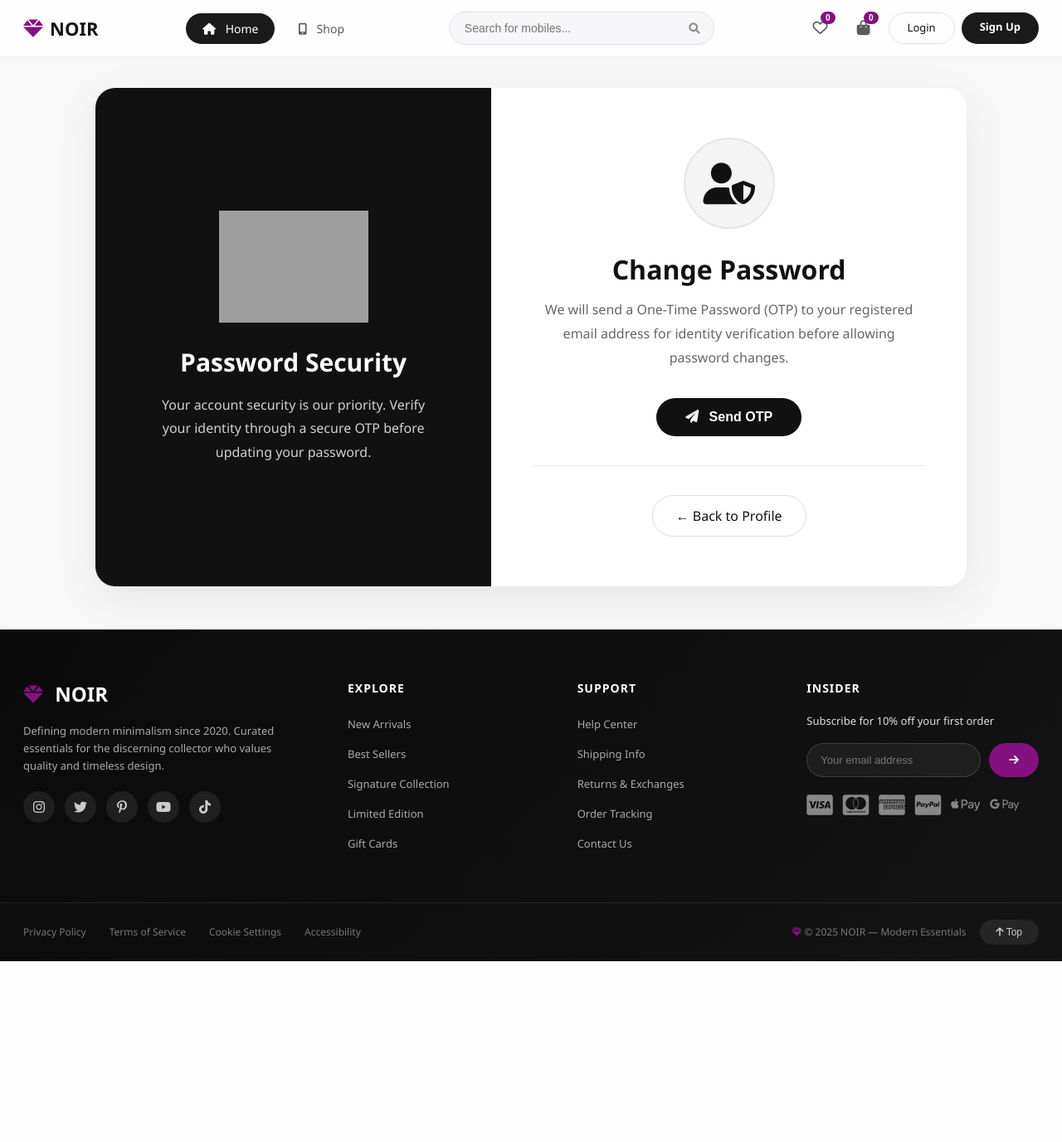
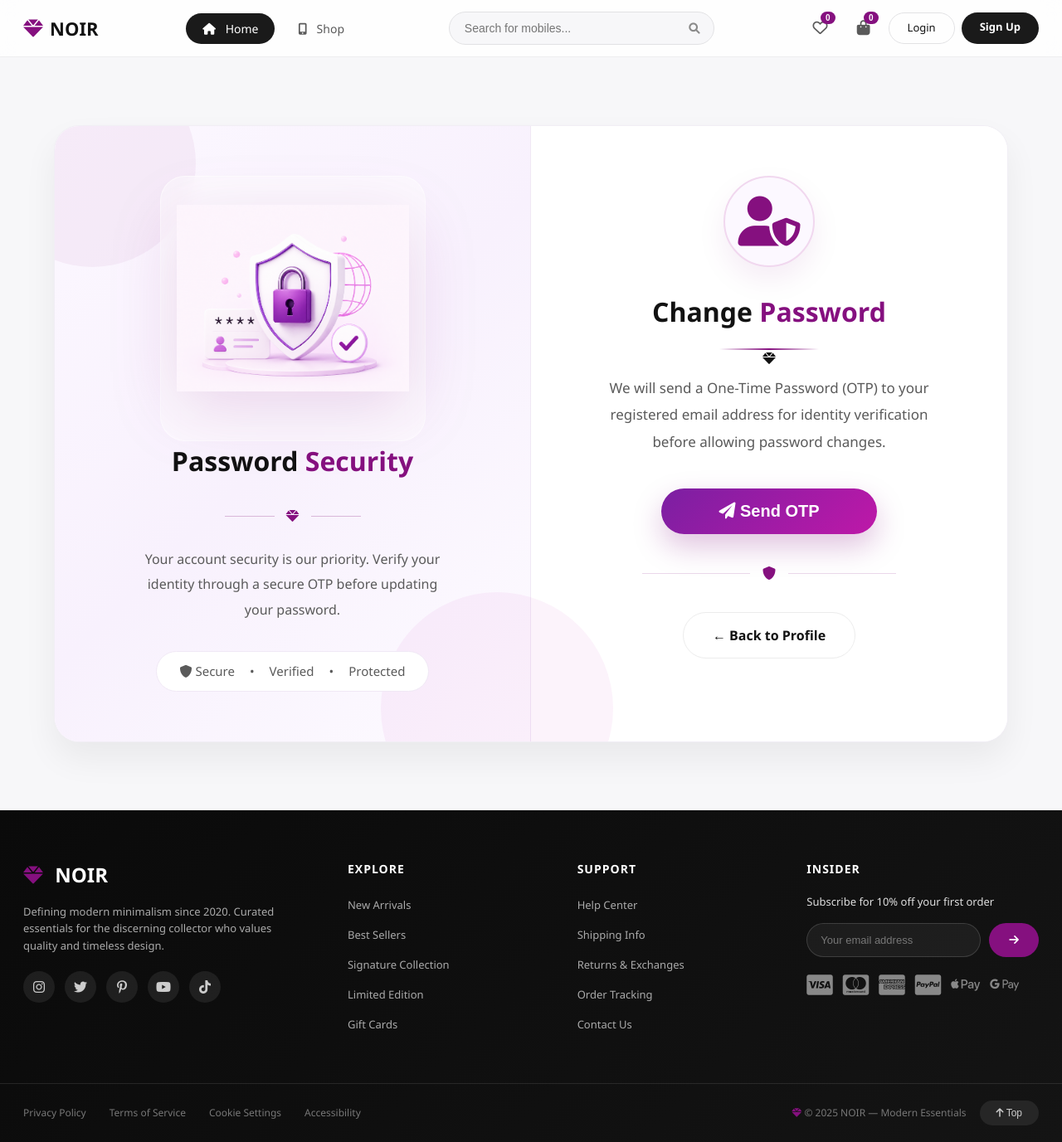
Before and after one commit to vinaykalwala/Ecommerce, a Django app: template templates/accounts/change_password_request.html in a window 1280 px wide. Shown: the whole page at 83% size. Before the commit the page ends 1159 px from the top, so only its background shows below. Run offline with Django 5.2, Linux system fonts and the light colour scheme; the template is opened without the code that fills it, so the values that code supplies are empty; grey boxes are pictures that could not be loaded.

Commit message:
chnge pw rqt page

```diff
--- a/templates/accounts/change_password_request.html
+++ b/templates/accounts/change_password_request.html
@@ -2,167 +2,358 @@
 {% block title %}Change Password{% endblock %}
 
 {% block content %}
+{% load static %}
 
 <style>
     body {
         margin: 0;
-        background: #f8f8f8;
+        background: #f7f7f9;
         font-family: 'Segoe UI', sans-serif;
     }
 
     .password-wrapper {
-    min-height: auto;
-    display: flex;
-    justify-content: center;
-    align-items: flex-start;
-    padding: 10px 20px 20px;
-    margin-top: -5px; /* value adjust cheyyi */
-}
+        display: flex;
+        justify-content: center;
+        align-items: flex-start;
+        padding: 50px 20px;
+    }
 
     .premium-card {
         width: 100%;
-        max-width: 1050px;
+        max-width: 1150px;
         background: #fff;
-        border-radius: 24px;
+        border-radius: 30px;
         overflow: hidden;
-        box-shadow: 0 15px 50px rgba(0, 0, 0, 0.08);
+        border: 1px solid #f1eef5;
+        box-shadow: 0 20px 40px rgba(0, 0, 0, .06);
     }
 
     .card-layout {
         display: grid;
-        grid-template-columns: 1fr 1.2fr;
+        grid-template-columns: 1fr 1fr;
+    }
+
+    /* LEFT PANEL */
+
+    .left-side {
+        position: relative;
+        background: linear-gradient(135deg,
+                #fcf8ff 0%,
+                #f8f1fd 50%,
+                #fdfbff 100%);
+
+        padding: 60px 40px;
+        text-align: center;
+        border-right: 1px solid #f0e8f5;
     }
 
     .left-side {
-        background: #111;
-        color: white;
-        padding: 60px 40px;
-        text-align: center;
         display: flex;
         flex-direction: column;
         justify-content: center;
         align-items: center;
     }
 
-    .left-side img {
-        width: 180px;
+    .left-side::before {
+        content: "";
+        position: absolute;
+        top: -80px;
+        left: -80px;
+        width: 250px;
+        height: 250px;
+        border-radius: 50%;
+        background: rgba(133, 16, 127, .05);
+    }
+
+    .left-side::after {
+        content: "";
+        position: absolute;
+        bottom: -100px;
+        right: -100px;
+        width: 280px;
+        height: 280px;
+        border-radius: 50%;
+        background: rgba(190, 24, 168, .05);
+    }
+
+    .security-image {
+        width: 280px;
+        position: relative;
+        z-index: 2;
         margin-bottom: 25px;
+
+        filter:
+            drop-shadow(0 20px 40px rgba(133, 16, 127, .15));
     }
 
     .left-side h2 {
-        font-size: 30px;
+        font-size: 32px;
+        font-weight: 800;
         margin-bottom: 15px;
-        font-weight: 700;
+        color: #121212;
+    }
+
+    .left-side h2 span {
+        color: #85107f;
     }
 
     .left-side p {
-        color: #d0d0d0;
-        line-height: 1.8;
-        max-width: 320px;
+        color: #5a5a5a;
+        line-height: 1.9;
+        max-width: 380px;
+        margin: auto;
+        font-size: 16px;
     }
 
+
+
+    /* RIGHT PANEL */
+
     .right-side {
-        padding: 60px 50px;
+        padding: 60px;
         text-align: center;
+        background: white;
     }
 
     .shield-circle {
         width: 110px;
         height: 110px;
-        background: #f4f4f4;
         border-radius: 50%;
-        margin: 0 auto 25px;
+        background: #fcf8ff;
+        border: 2px solid #f1d8ef;
+        margin: 0 auto 30px;
+
         display: flex;
+        justify-content: center;
         align-items: center;
-        justify-content: center;
-        border: 2px solid #e5e5e5;
+
+        box-shadow:
+            0 15px 35px rgba(133, 16, 127, .08);
     }
 
     .shield-circle i {
-        font-size: 50px;
-        color: #111;
+        font-size: 60px;
+        color: #85107f;
     }
 
     .page-title {
         font-size: 32px;
-        color: #111;
-        margin-bottom: 10px;
-        font-weight: 700;
+        font-weight: 800;
+        margin-bottom: 20px;
+        color: #121212;
+    }
+
+    .page-title span {
+        color: #85107f;
+    }
+
+    .title-divider {
+        width: 120px;
+        height: 3px;
+        background: linear-gradient(90deg,
+                transparent,
+                #85107f,
+                transparent);
+        margin: 15px auto 30px;
     }
 
     .description {
-        color: #666;
-        line-height: 1.8;
-        max-width: 500px;
+        color: #5a5a5a;
+        line-height: 1.9;
+        max-width: 420px;
         margin: auto;
-        margin-bottom: 35px;
+        margin-bottom: 40px;
+        font-size: 17px;
     }
 
     .send-btn {
-        background: #111;
+        border: none;
+        cursor: pointer;
+
+        background: linear-gradient(135deg,
+                #7b1fa2,
+                #be18a8);
+
         color: white;
-        border: none;
-        padding: 14px 35px;
-        border-radius: 50px;
-        font-size: 16px;
-        font-weight: 600;
-        cursor: pointer;
+        font-size: 20px;
+        font-weight: 700;
+        width: 260px;
+        height: 55px;
+        border-radius: 60px;
+
+        box-shadow:
+            0 15px 35px rgba(133, 16, 127, .25);
+
         transition: .3s;
     }
 
     .send-btn:hover {
-        background: #000;
-        transform: translateY(-3px);
-    }
-
-    .send-btn i {
-        margin-right: 8px;
+        transform: translateY(-4px);
     }
 
     .divider {
-        width: 100%;
+        margin: 40px 0;
         height: 1px;
-        background: #e5e5e5;
-        margin: 35px 0;
+        background: #ececec;
     }
 
     .cancel-btn {
         display: inline-block;
         text-decoration: none;
-        color: #111;
-        border: 1px solid #ddd;
-        padding: 12px 28px;
+
+        background: white;
+        color: #121212;
+
+        border: 1px solid #ececec;
         border-radius: 50px;
+
+        padding: 15px 35px;
+
+        font-weight: 600;
+
         transition: .3s;
-        font-weight: 500;
     }
 
     .cancel-btn:hover {
-        background: #111;
-        color: #fff;
+        background: #fcf8ff;
+        border-color: #85107f;
+        color: #85107f;
     }
 
-    @media(max-width:768px) {
+    @media(max-width:992px) {
 
         .card-layout {
             grid-template-columns: 1fr;
         }
 
         .left-side {
-            padding: 40px 25px;
+            border-right: none;
+            border-bottom: 1px solid #f0e8f5;
         }
 
         .right-side {
             padding: 40px 25px;
         }
 
-        .left-side img {
-            width: 140px;
+        .page-title {
+            font-size: 38px;
         }
 
-        .page-title {
-            font-size: 26px;
+        .security-image {
+            width: 220px;
         }
+    }
+
+
+
+
+    .left-side h2 span {
+        color: #85107f;
+    }
+
+    .image-box {
+        background: rgba(255, 255, 255, .45);
+        backdrop-filter: blur(10px);
+        border: 1px solid rgba(255, 255, 255, .6);
+
+        width: 320px;
+        height: 320px;
+
+        display: flex;
+        align-items: center;
+        justify-content: center;
+
+        border-radius: 30px;
+    }
+
+    .mini-divider {
+        position: relative;
+        color: #85107f;
+        margin: 15px 0 25px;
+    }
+
+    .mini-divider::before,
+    .mini-divider::after {
+        content: '';
+        position: absolute;
+        top: 50%;
+        width: 60px;
+        height: 1px;
+        background: #d9b7d9;
+    }
+
+    .mini-divider::before {
+        right: 30px;
+    }
+
+    .mini-divider::after {
+        left: 30px;
+    }
+
+    .status-bar {
+        margin-top: 35px;
+        background: #ffffff;
+        border: 1px solid #f0e8f5;
+
+        padding: 12px 28px;
+
+        border-radius: 50px;
+
+        display: flex;
+        align-items: center;
+        justify-content: center;
+        gap: 18px;
+
+        box-shadow: none;
+
+        position: relative;
+        z-index: 2;
+    }
+
+    .status-bar span {
+        color: #5a5a5a;
+        font-size: 15px;
+        font-weight: 500;
+    }
+
+    .page-title span {
+        color: #85107f;
+    }
+
+    .title-divider {
+        width: 120px;
+        height: 2px;
+        margin: 15px auto 30px;
+
+        background:
+            linear-gradient(90deg,
+                transparent,
+                #85107f,
+                transparent);
+    }
+
+    .bottom-divider {
+        margin: 35px 0;
+        color: #85107f;
+        position: relative;
+    }
+
+    .bottom-divider::before,
+    .bottom-divider::after {
+        content: '';
+        position: absolute;
+        top: 50%;
+        width: 130px;
+        height: 1px;
+        background: #ead7ea;
+    }
+
+    .bottom-divider::before {
+        right: 55%;
+    }
+
+    .bottom-divider::after {
+        left: 55%;
     }
 </style>
 
@@ -175,15 +366,27 @@
             <!-- Left Side -->
             <div class="left-side">
 
-                <img src="https://cdn-icons-png.flaticon.com/512/3064/3064197.png" alt="Security">
-
-                <h2>Password Security</h2>
+                <div class="image-box">
+                    <img src="{% static 'images/securityy.png' %}" alt="Security" class="security-image">
+                </div>
+                <h2>Password <span>Security</span></h2>
+                <div class="mini-divider">
+                    <i class="fas fa-gem"></i>
+                </div>
 
                 <p>
                     Your account security is our priority.
                     Verify your identity through a secure OTP
                     before updating your password.
                 </p>
+                <div class="status-bar">
+                    <span><i class="fas fa-shield-alt"></i> Secure</span>
+                    <span>•</span>
+                    <span>Verified</span>
+                    <span>•</span>
+                    <span>Protected</span>
+                </div>
+
 
             </div>
 
@@ -195,9 +398,12 @@
                 </div>
 
                 <h3 class="page-title">
-                    Change Password
+                    Change <span>Password</span>
                 </h3>
 
+                <div class="title-divider">
+                    <i class="fas fa-gem"></i>
+                </div>
                 <p class="description">
                     We will send a One-Time Password (OTP)
                     to your registered email address for
@@ -213,8 +419,10 @@
                         Send OTP
                     </button>
                 </form>
+                <div class="bottom-divider">
+                    <i class="fas fa-shield-alt"></i>
+                </div>
 
-                <div class="divider"></div>
 
                 <a href="{% url 'profile' %}" class="cancel-btn">
                     ← Back to Profile
```
Also changed, not shown: static/images/securityy.png (added).
